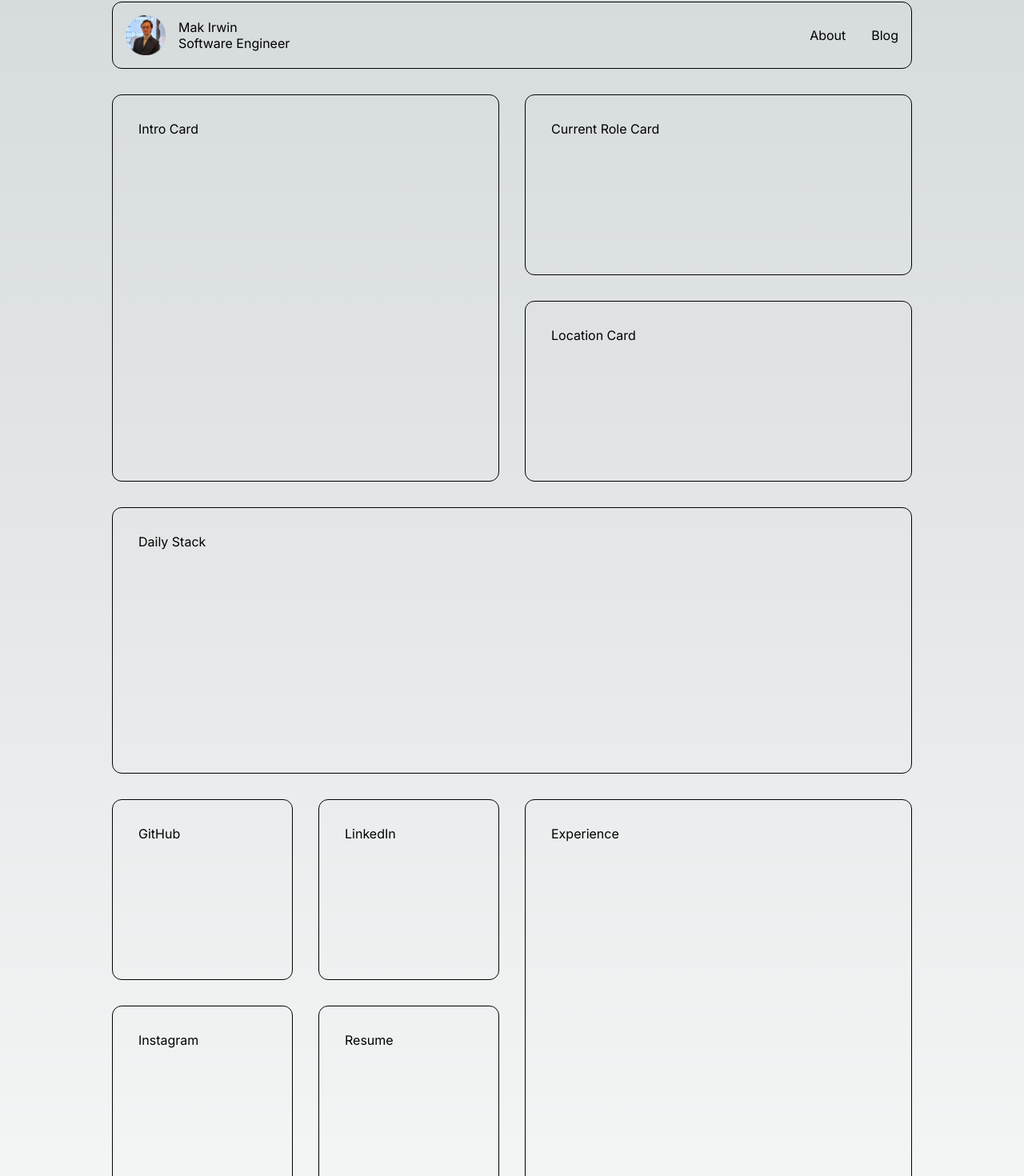
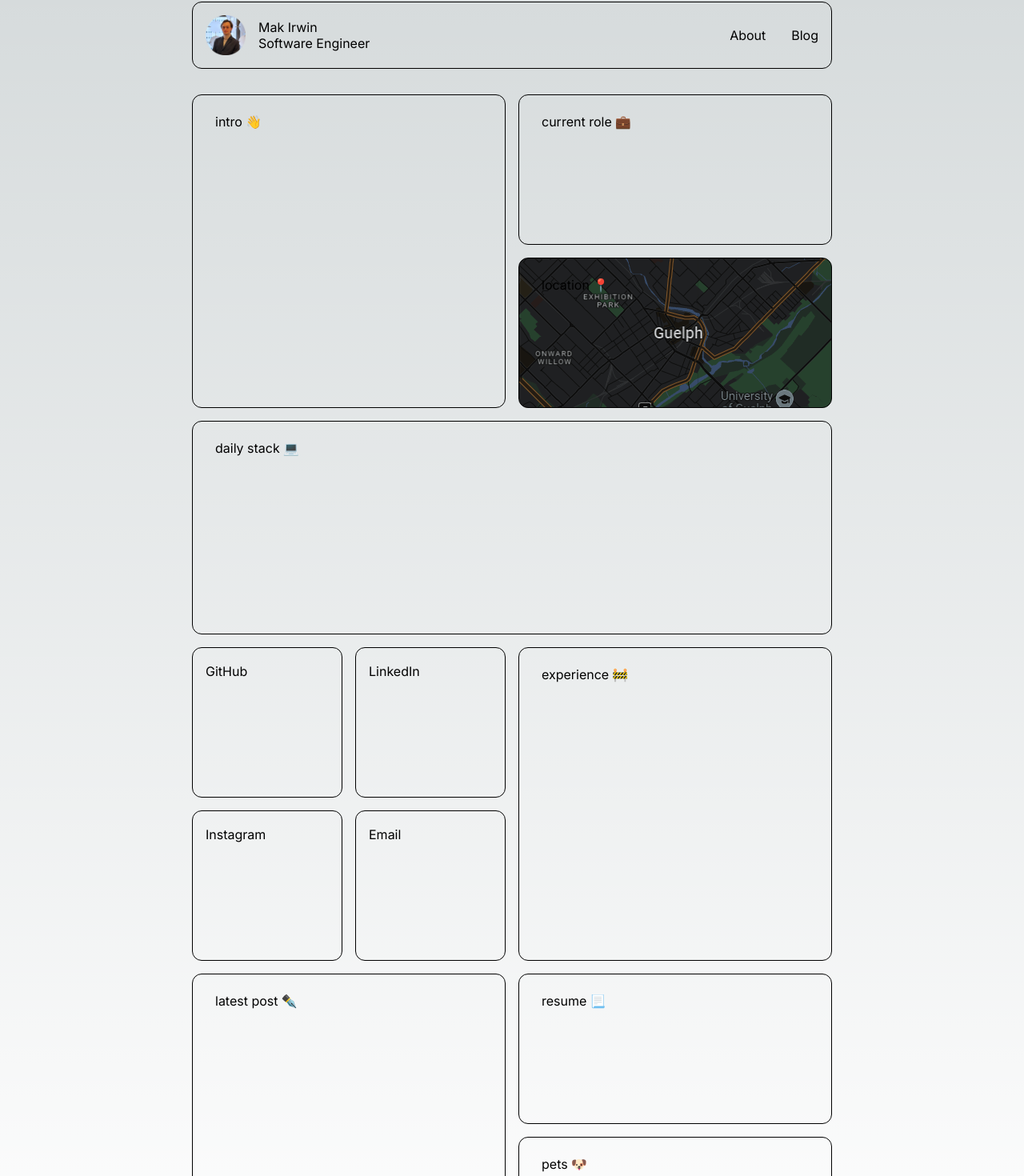
Before and after one commit to elijah-irwin/portfolio-2024, a Next.js app: page / in a window 1280 px wide. Shown: the part 14-1484 px from the top of the page at 80% size. Built offline with nearby package versions, Linux system fonts and the light colour scheme.

Commit message:
added base chip and location image

```diff
--- a/app/globals.css
+++ b/app/globals.css
@@ -1,5 +1,7 @@
 :root {
-  --max-width: 1000px;
+  /* Common Variables */
+  --max-width: 800px;
+  --grid-gap: 1rem;
   --border-radius: 12px;
   --font-mono: ui-monospace, Menlo, Monaco, 'Cascadia Mono', 'Segoe UI Mono',
     'Roboto Mono', 'Oxygen Mono', 'Ubuntu Monospace', 'Source Code Pro',
@@ -47,8 +49,10 @@
     --background-start-rgb: 0, 0, 0;
     --background-end-rgb: 0, 0, 0;
 
+    /* Specific Variables */
     --border-color: #474747;
     --card-color: #202020;
+    --chip-bg: #000000;
 
     --primary-glow: radial-gradient(rgba(1, 65, 255, 0.4), rgba(1, 65, 255, 0));
     --secondary-glow: linear-gradient(
--- a/app/page.module.css
+++ b/app/page.module.css
@@ -1,6 +1,6 @@
 .main {
   display: grid;
-  gap: 2rem;
+  gap: var(--grid-gap);
   max-width: var(--max-width);
   margin: auto;
   padding: 2rem 0;
@@ -11,13 +11,19 @@
   border: 1px solid;
   border-color: var(--border-color);
   border-radius: var(--border-radius);
-  padding: 2rem;
+  padding: 1.2rem 1rem;
   background-color: var(--card-color);
 }
 
 .intro {
   grid-row: span 2;
   aspect-ratio: 1;
+}
+
+.location {
+  background-image: url('../assets/guelph-map-min.png');
+  background-repeat: no-repeat;
+  background-position: center;
 }
 
 .stack {
@@ -27,7 +33,7 @@
 
 .four {
   display: grid;
-  gap: 2rem;
+  gap: var(--grid-gap);
   grid-template-columns: 1fr 1fr;
 }
 
--- a/app/page.tsx
+++ b/app/page.tsx
@@ -1,24 +1,39 @@
+import Chip from '@/components/Chip/Chip';
 import styles from './page.module.css';
 
 export default function Home() {
   return (
     <main className={styles.main}>
-      <div className={`${styles.card} ${styles.intro}`}>Intro Card</div>
+      <div className={`${styles.card} ${styles.intro}`}>
+        <Chip text='Intro' icon='👋' />
+      </div>
       <div className={`${styles.card} ${styles.currentRole}`}>
-        Current Role Card
+        <Chip text='Current Role' icon='💼' />
       </div>
-      <div className={`${styles.card}`}>Location Card</div>
-      <div className={`${styles.card} ${styles.stack}`}>Daily Stack</div>
+      <div className={`${styles.card} ${styles.location}`}>
+        <Chip text='Location' icon='📍' />
+      </div>
+      <div className={`${styles.card} ${styles.stack}`}>
+        <Chip text='Daily Stack' icon='💻' />
+      </div>
       <div className={styles.four}>
         <div className={styles.card}>GitHub</div>
         <div className={styles.card}>LinkedIn</div>
         <div className={styles.card}>Instagram</div>
-        <div className={styles.card}>Resume</div>
+        <div className={styles.card}>Email</div>
       </div>
-      <div className={`${styles.card} ${styles.experience}`}>Experience</div>
-      <div className={`${styles.card} ${styles.post}`}>Latest Post</div>
-      <div className={`${styles.card}`}>Email</div>
-      <div className={`${styles.card}`}>Photo</div>
+      <div className={`${styles.card} ${styles.experience}`}>
+        <Chip text='Experience' icon='🚧' />
+      </div>
+      <div className={`${styles.card} ${styles.post}`}>
+        <Chip text='Latest Post' icon='✒️' />
+      </div>
+      <div className={`${styles.card}`}>
+        <Chip text='Resume' icon='📃' />
+      </div>
+      <div className={`${styles.card}`}>
+        <Chip text='pets' icon='🐶' />
+      </div>
     </main>
   );
 }
--- /dev/null
+++ b/components/Chip/Chip.module.css
@@ -0,0 +1,17 @@
+.chip {
+  display: flex;
+  align-items: center;
+  padding: 4px 10px 4px 12px;
+  border-radius: 2rem;
+  background-color: var(--chip-bg);
+  width: min-content;
+  gap: 4px;
+}
+
+.text {
+  text-transform: lowercase;
+  white-space: nowrap;
+}
+
+.icon {
+}
--- /dev/null
+++ b/components/Chip/Chip.tsx
@@ -0,0 +1,17 @@
+import { ReactNode } from 'react';
+
+import styles from './Chip.module.css';
+
+interface props {
+  text: string;
+  icon: ReactNode;
+}
+
+export default function Chip({ text, icon }: props) {
+  return (
+    <div className={styles.chip}>
+      <div className={styles.text}>{text}</div>
+      <div className={styles.icon}>{icon}</div>
+    </div>
+  );
+}
```
Also changed, not shown: assets/guelph-map-min.png (added).
